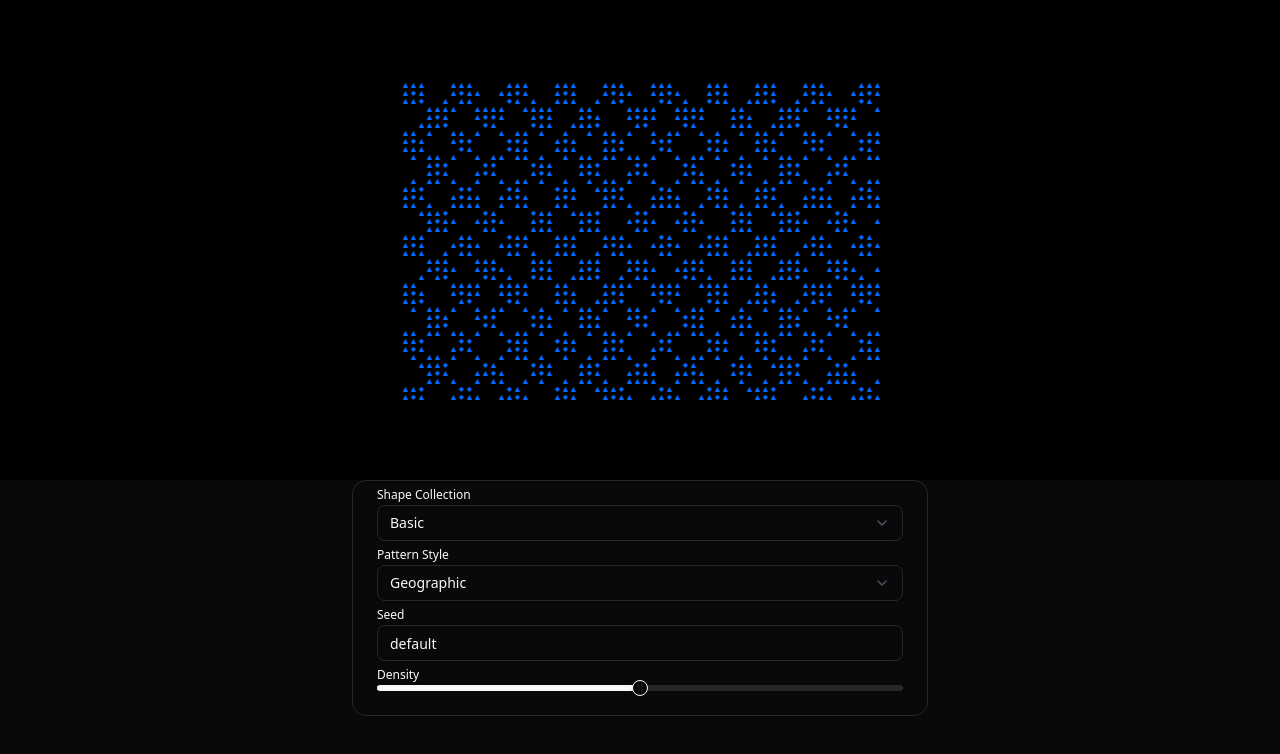
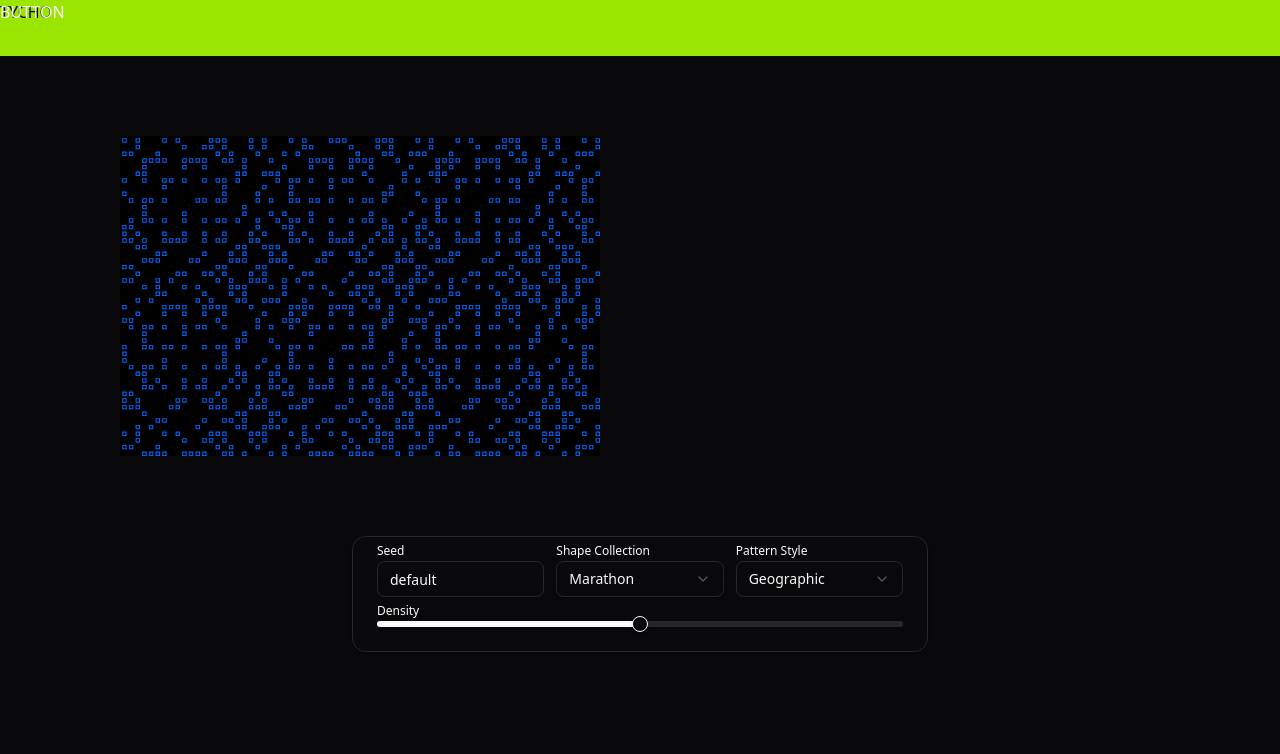
Before and after one commit to bryanveloso/tycho, a React (Vite) app: page / in a window 1280 px wide. Shown: the top 754 px of the page. Built offline with nearby package versions, Linux system fonts and the light colour scheme.

Commit message:
Playing around.

```diff
--- a/src/App.tsx
+++ b/src/App.tsx
@@ -30,8 +30,9 @@ export const App: FC = () => {
   }, [])
 
   return (
-    <main className="flex flex-col min-h-full">
-      <div className="grid w-full h-full items-center justify-center grid-cols-1 grid-rows-[auto_110px] isolate">
+    <div className="flex flex-col min-h-full">
+      <div className="grid w-full h-full items-center justify-center grid-cols-1 grid-rows-[56px_auto] isolate">
+        <nav className="bg-lime-400 text-zinc-950 h-14">TYCHO</nav>
         {registrationsComplete ? <PatternGenerator /> : <div className="text-center py-8">Initializing...</div>}
 
         {/* <Card className="bg-card/50 backdrop-blur-sm border-muted">
@@ -46,7 +47,7 @@ export const App: FC = () => {
         </CardContent>
         </Card> */}
       </div>
-    </main>
+    </div>
   )
 }
 
--- a/src/components/generator/pattern-generator.tsx
+++ b/src/components/generator/pattern-generator.tsx
@@ -16,12 +16,12 @@ const PatternGenerator: FC = () => {
     shapeSize: 8,
     mainColor: '#0066ff',
     backgroundColor: '#000000',
-    rows: 40,
-    columns: 60,
+    rows: 48,
+    columns: 72,
     density: 0.5,
     noiseScale: 0.1,
     patternStyle: 'geo',
-    shapeCollection: 'basic'
+    shapeCollection: 'marathon'
   })
 
   const { svg, exportSVG } = usePatternGenerator(config)
@@ -31,15 +31,26 @@ const PatternGenerator: FC = () => {
   }
 
   return (
-    <div className="flex flex-col">
+    <main className="flex flex-col min-h-full">
+      <div className="h-14 fixed top-0 justify-end items-center grow">BUTTON</div>
       <SVGPreview svg={svg} />
 
       <div className="container mx-auto max-w-xl">
         <Card>
           <CardContent>
+            <div className="grid grid-cols-3 gap-3">
+              {/* Seed Input */}
+              <div>
+                <Label htmlFor="seed">Seed</Label>
+                <Input id="seed" value={config.seed} onChange={(e) => updateConfig({ seed: e.target.value })} />
+              </div>
+
               {/* Shape Collection */}
+              <div>
                 <Label htmlFor="collections">Shape Collection</Label>
-            <Select value={config.shapeCollection} onValueChange={(value) => updateConfig({ shapeCollection: value })}>
+                <Select
+                  value={config.shapeCollection}
+                  onValueChange={(value) => updateConfig({ shapeCollection: value })}>
                   <SelectTrigger id="collections">
                     <SelectValue placeholder="Select shape collection" />
                   </SelectTrigger>
@@ -48,8 +59,10 @@ const PatternGenerator: FC = () => {
                     <SelectItem value="marathon">Marathon</SelectItem>
                   </SelectContent>
                 </Select>
+              </div>
 
               {/* Pattern Style */}
+              <div>
                 <Label htmlFor="patternStyle">Pattern Style</Label>
                 <Select
                   value={config.patternStyle}
@@ -63,11 +76,10 @@ const PatternGenerator: FC = () => {
                     <SelectItem value="grid">Grid</SelectItem>
                   </SelectContent>
                 </Select>
+              </div>
+            </div>
 
-            {/* Seed Input */}
-            <Label htmlFor="seed">Seed</Label>
-            <Input id="seed" value={config.seed} onChange={(e) => updateConfig({ seed: e.target.value })} />
-
+            {/* Shape Size Slider */}
             {/* Shape Density Slider */}
             <Label htmlFor="density">Density</Label>
             <Slider
@@ -81,7 +93,7 @@ const PatternGenerator: FC = () => {
           </CardContent>
         </Card>
       </div>
-    </div>
+    </main>
   )
 }
 
--- a/src/components/generator/svg-preview.tsx
+++ b/src/components/generator/svg-preview.tsx
@@ -7,7 +7,7 @@ interface SVGPreviewProps {
   backgroundColor?: string
 }
 
-const SVGPreview: FC<SVGPreviewProps> = ({ svg, height = '480px', width = '100%', backgroundColor = '#000000' }) => {
+const SVGPreview: FC<SVGPreviewProps> = ({ svg, height = '480px', width = '720px', backgroundColor = '#000000' }) => {
   const [isFullscreen, setIsFullScreen] = useState(false)
 
   // Toggle fullscreen preview.
@@ -25,7 +25,7 @@ const SVGPreview: FC<SVGPreviewProps> = ({ svg, height = '480px', width = '100%'
         style={{
           height: isFullscreen ? '100vh' : height,
           width: isFullscreen ? '100vw' : width,
-          backgroundColor: backgroundColor,
+          // backgroundColor: backgroundColor,
           overflow: 'hidden',
           cursor: isFullscreen ? 'zoom-out' : 'zoom-in'
         }}
```
Lines whose indentation alone changed are shown as unchanged.
